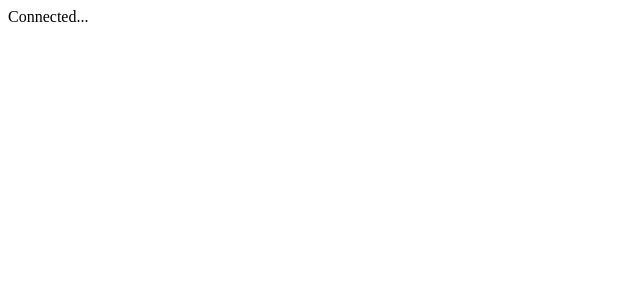
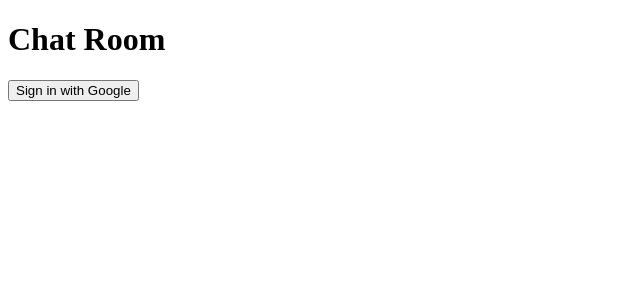
Before and after one commit to Tai510/chat-room-firebase, a React (Create React App) app: page / in a window 1280 px wide. Shown: the top 300 px of the page, without its empty margins (0-640 px from the left). Built offline with nearby package versions, Linux system fonts and the light colour scheme; no server answers.

Commit message:
able to sign in with google

```diff
--- a/package.json
+++ b/package.json
@@ -6,8 +6,10 @@
     "@testing-library/jest-dom": "^5.11.6",
     "@testing-library/react": "^11.2.2",
     "@testing-library/user-event": "^12.5.0",
+    "firebase": "^8.1.2",
     "react": "^17.0.1",
     "react-dom": "^17.0.1",
+    "react-firebase-hooks": "^2.2.0",
     "react-scripts": "4.0.1",
     "web-vitals": "^0.2.4"
   },
--- a/src/App.js
+++ b/src/App.js
@@ -1,11 +1,54 @@
-import './App.css';
+import "./App.css";
+
+import firebase from "firebase/app";
+import "firebase/firestore";
+import "firebase/auth";
+
+import { useAuthState } from "react-firebase-hooks/auth";
+import { useCollectionData } from "react-firebase-hooks/firestore";
+
+firebase.initializeApp({
+  apiKey: "AIzaSyDTV3eQbTGtqg3IJJSXKZBCDcX5-yE4PX8",
+  authDomain: "my-chat-room-44641.firebaseapp.com",
+  projectId: "my-chat-room-44641",
+  storageBucket: "my-chat-room-44641.appspot.com",
+  messagingSenderId: "1021091406342",
+  appId: "1:1021091406342:web:0c7120802c5e10ea959987",
+});
+
+const auth = firebase.auth();
+const firestore = firebase.firestore();
 
 function App() {
+
+const [user] = useAuthState(auth);
+
   return (
     <div className="App">
-      Connected...
+      <header className="App-header"><h1>Chat Room</h1></header>
+      <section>{user ? <ChatRoom /> : <SignIn />}</section>
     </div>
   );
 }
 
+function SignIn() {
+  const signInWithGoogle = () => {
+    const provider = new firebase.auth.GoogleAuthProvider();
+    auth.signInWithPopup(provider)
+  }
+  return (
+    <button onClick={signInWithGoogle}>Sign in with Google</button>
+  )
+}
+
+function SignOut() {
+  return auth.currentUser && (
+    <button onClick={() => auth.signOut()}>Sign Out</button>
+  )
+}
+
+function ChatRoom() {
+
+}
+
 export default App;
```
Also changed, not shown: 2 other files (tests, documents, lock files or other folders).
